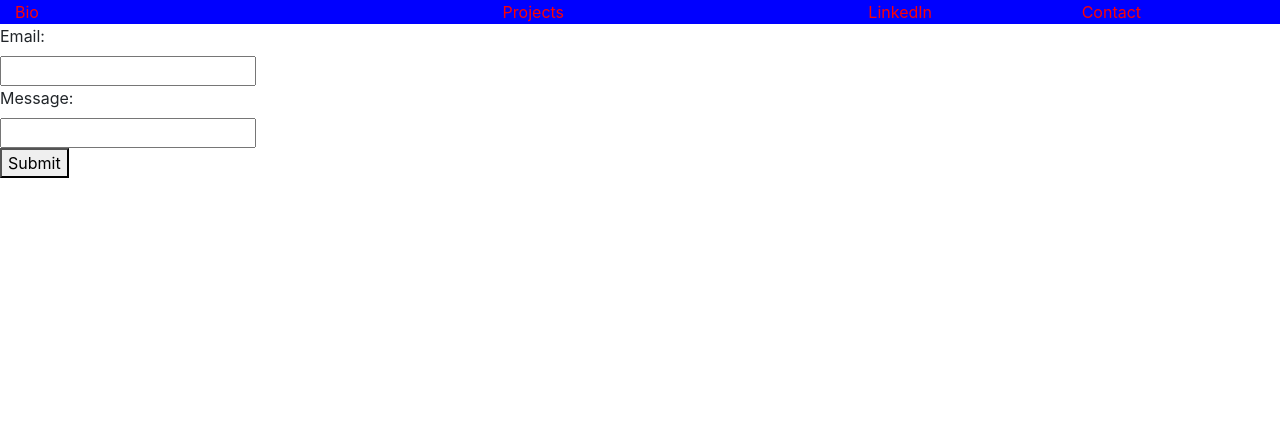
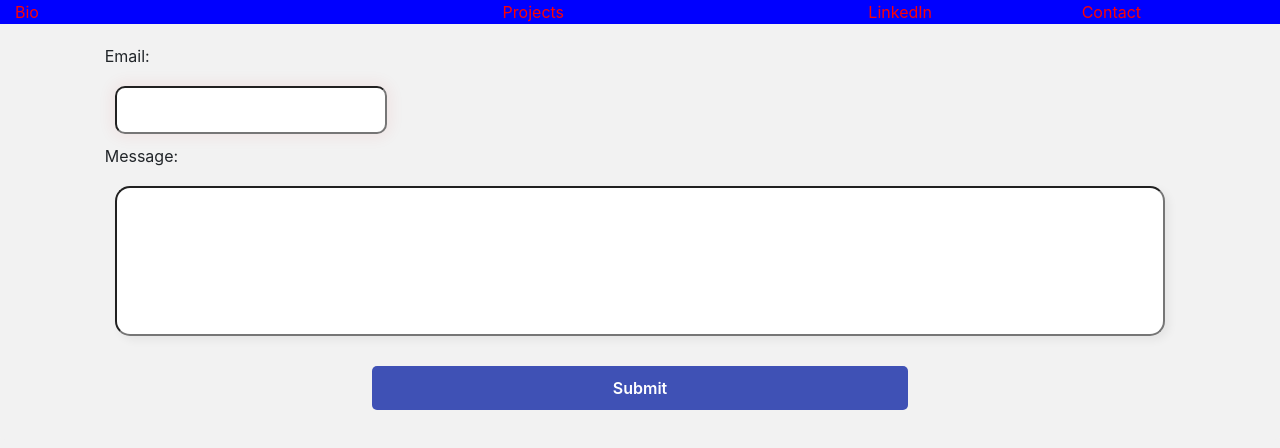
Before and after one commit to jimmyroro/jimmyroro.github.io, a React (Create React App) app in the folder website/: page /contact in a window 1280 px wide. Shown: the top 448 px of the page. Built offline with nearby package versions, Linux system fonts and the light colour scheme.

Commit message:
syle contact page

```diff
--- a/website/src/App.css
+++ b/website/src/App.css
@@ -27,3 +27,59 @@ a:active {
   background-color: transparent;
   text-decoration: underline;
 }
+
+input {
+  display: inline-block;
+  padding: 10px;
+  margin:10px;
+  box-shadow:0 0 15px 4px rgba(197, 24, 24, 0.06);
+  border-radius: 10px;
+  transition: .3s border-color;
+}
+
+input:hover {
+  border: 1px solid #aaa;
+}
+
+input[type=text] {
+  width:100%;
+  resize: both;
+  padding:15px;
+  border-radius:15px;
+  box-shadow:4px 4px 10px rgba(0,0,0,0.06);
+  height:150px;
+}
+
+button {
+  /* remove default behavior */
+  appearance:none;
+  -webkit-appearance:none;
+
+  /* usual styles */
+  padding:10px;
+  border:none;
+  background-color:#3F51B5;
+  color:#fff;
+  font-weight:600;
+  border-radius:5px;
+  width:50%;
+  margin-top: 20px;
+  margin-bottom: 10px;
+  margin-left: 25%;
+}
+
+#formContainer {
+  border-radius: 5px;
+  background-color: #f2f2f2;
+  padding: 20px;
+}
+
+#emailForm {
+  margin-left: 7%;
+  margin-right: 7%;
+}
+
+#root {
+  background-color: #f2f2f2;
+  position: absolute; top: 0; right: 0; bottom: 0; left: 0;
+}
```
